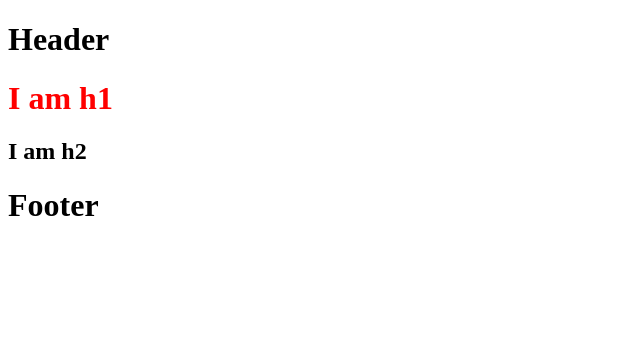
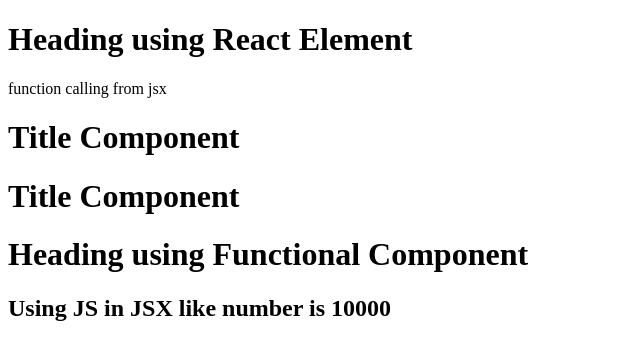
Before and after one commit to nauman117/n-react, a React (Vite) app: page / in a window 1280 px wide. Shown: the top 360 px of the page, without its empty margins (0-640 px from the left). Built offline with nearby package versions, Linux system fonts and the light colour scheme.

Commit message:
episode03 jsx

```diff
--- a/App.js
+++ b/App.js
@@ -1,52 +1,24 @@
-
-/*
- *
- *  <div id"parent">
- *      <div id="child">
- *          <h1 id="h1"></h1>
- *      </div>
- *  </div>
- *
- * ReactElement(JS object) => HTML(Browser understands)
- * using ReactDOM.render
- *------------------------------
- *  <div id"parent">
- *      <div id="child">
- *          <h1 id="h1"></h1>
- *          <h2 id="h2"></h1>
- *      </div>
- *  </div>
- *
- * we can use array
- * -----------------------------
- * react is a libraray and we can use it in small portions only as well as full scaled applications
- */
 import React from "react";
 import ReactDOM from "react-dom/client";
 
-const heading = React.createElement(
-        "div",//type
-        {id:"parent"},//attributes
-        React.createElement(
-            "div",
-            {id:"child"},
-            [
-                React.createElement(
-                    "h1",
-                    {id:"h1"},
-                    "I am h1"
-                ),
-                React.createElement(
-                    "h2",
-                    {id:"h2"},
-                    "I am h2"
-                )
-            ]
-        )//children
+const heading = <h1>Heading using JSX</h1>;
+const title = <h1>Heading using React Element</h1>;
 
-    );
-console.log(heading);//JS Object
+const TitleComponent = () =>{
+    return <h1>Title Component</h1>
+}
+
+const number = 10000;
+const HeadingComponent = () =>
+    <div>
+        {title}
+        function calling from jsx{TitleComponent()} {/* using component like a function and calling from jsx   */}
+        <TitleComponent /> {/* Component composition : component in component */}
+        <h1> Heading using Functional Component</h1>
+        <h2>Using JS in JSX like number is {number}</h2>
+    </div>;
+
 const root = ReactDOM.createRoot(document.getElementById("root"));
-console.log(root.render);
-root.render(heading);
-console.log(root);
+
+// root.render(heading);
+root.render(<HeadingComponent />);
--- a/index.html
+++ b/index.html
@@ -7,16 +7,9 @@
     <title>N React</title>
 </head>
 <body>
-    <div id="header">
-        <h1>Header</h1>
+    <div id="root">
+        <h1>Not Rendered</h1>
     </div>
-    <div id="root">
-        <h1>Nauman</h1>
-    </div>
-    <div id="footer">
-        <h1>Footer</h1>
-    </div>
-
     <script type ="module" src ="./App.js">
 
     </script>
--- a/package.json
+++ b/package.json
@@ -3,6 +3,8 @@
   "version": "1.0.0",
   "description": "This is a tutorial by Nauman",
   "scripts": {
+    "start": "parcel index.html",
+    "build": "parcel build index.html",
     "test": "jest"
   },
   "repository": {
```
